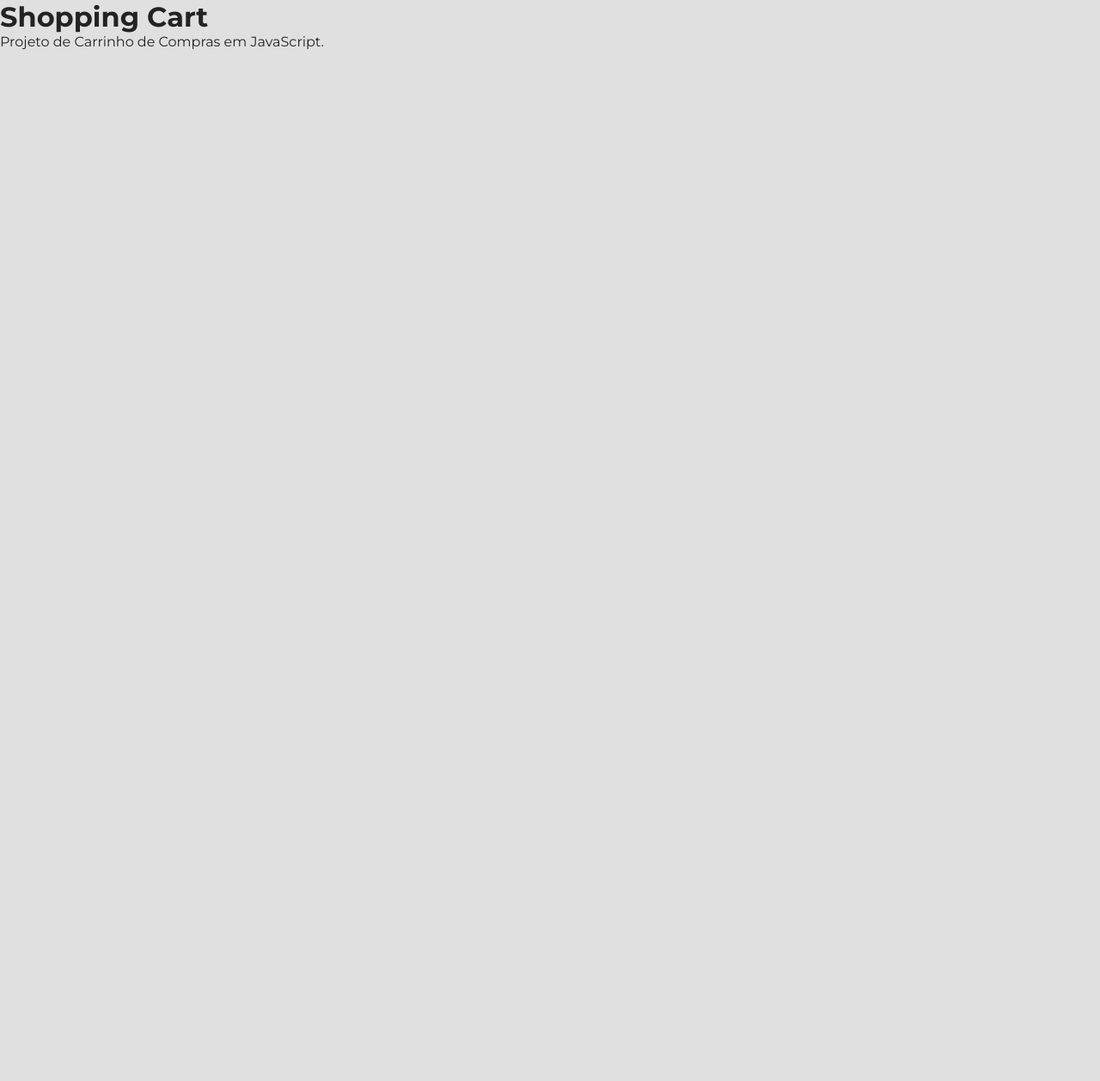
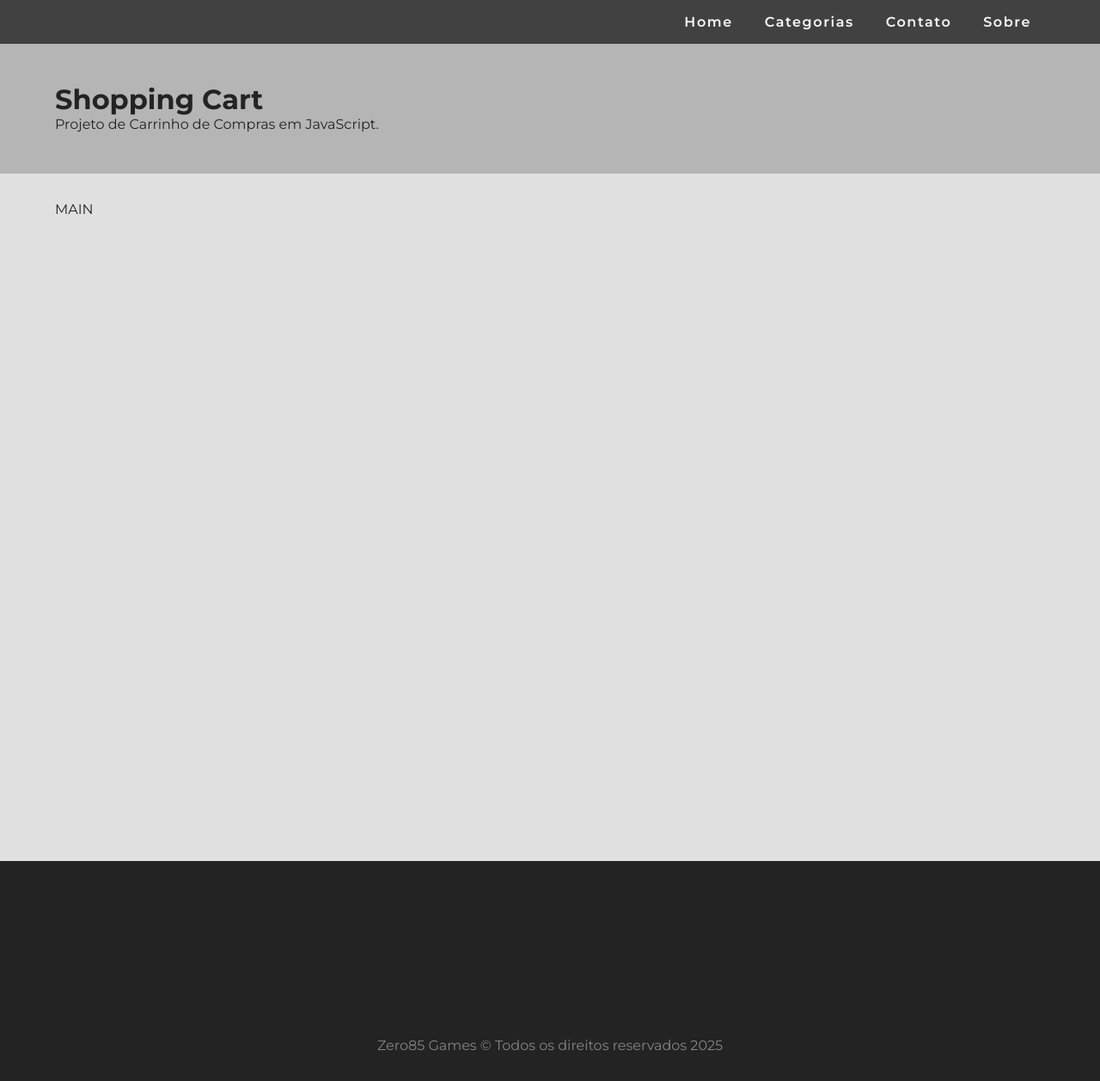
Before and after one commit to prof-marneicardoso/shopping-cart, a plain HTML site: page index.html in a window 1280 px wide. Shown: the whole page at 86% size. Before the commit the page ends 800 px from the top, so only its background shows below. Drawn offline with Linux system fonts and the light colour scheme.

Commit message:
Estrutura básica

```diff
--- a/css/style.css
+++ b/css/style.css
@@ -35,3 +35,51 @@ body {
     background-color: var(--color-02);
     color: var(--color-07);
 }
+
+nav {
+    position: fixed;
+    top: 0;
+    padding: 1rem 4rem;
+    background-color: var(--color-08);
+    width: 100%;
+
+    ul {
+        list-style-type: none;
+        display: flex;
+        justify-content: flex-end;
+        gap: 0.3rem;
+
+        a {
+            color: var(--color-01);
+            text-decoration: none;
+            padding: 0.5rem 1rem;
+            transition: all 0.3s;
+            font-weight: 600;
+            letter-spacing: 0.1rem;
+
+            &:hover {
+                color: var(--color-11);
+            }
+        }
+    }
+}
+
+header {
+    background-color: var(--color-03);
+    padding: 6rem 4rem 3rem;
+}
+
+main {
+    min-height: 100vh;
+    padding: 2rem 4rem;
+}
+
+footer {
+    background-color: var(--color-07);
+    color: var(--color-04);
+    min-height: 16rem;
+    padding: 2rem 4rem;
+    display: flex;
+    justify-content: center;
+    align-items: flex-end;
+}
--- a/index.html
+++ b/index.html
@@ -8,8 +8,27 @@
     <link rel="stylesheet" href="./css/style.css">
 </head>
 <body>
-    <h1>Shopping Cart</h1>
-    <p>Projeto de Carrinho de Compras em JavaScript.</p>
+    <nav>
+        <ul>
+            <li><a href="#">Home</a></li>
+            <li><a href="#">Categorias</a></li>
+            <li><a href="#">Contato</a></li>
+            <li><a href="#">Sobre</a></li>
+        </ul>
+    </nav>
+
+    <header>
+        <h1>Shopping Cart</h1>
+        <p>Projeto de Carrinho de Compras em JavaScript.</p>
+    </header>
+
+    <main>
+        MAIN
+    </main>
+
+    <footer>
+        Zero85 Games &copy; Todos os direitos reservados 2025
+    </footer>
 </body>
 <!-- JavaScript -->
 <script src="./js/app.js"></script>
```
